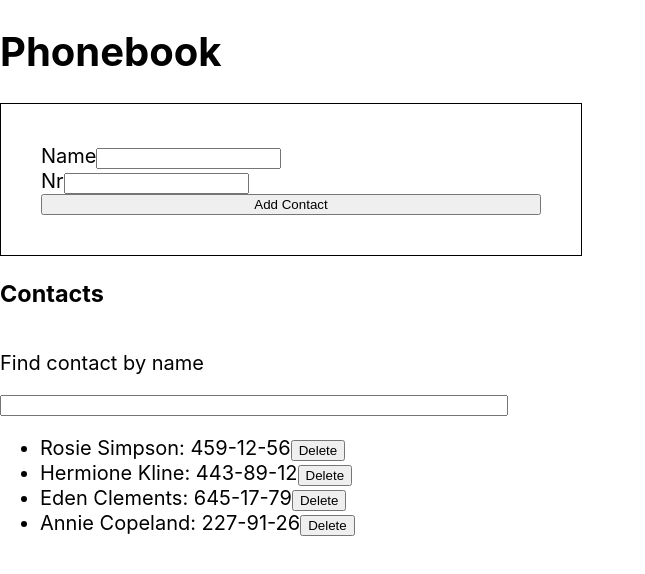
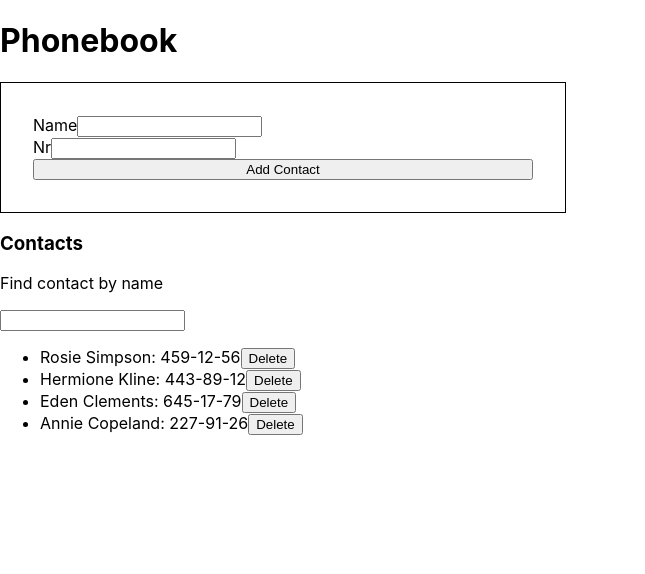
Before and after one commit to Wiecek-K/goit-react-hw-02-phonebook, a React (Create React App) app: page / in a window 1280 px wide. Shown: the top 574 px of the page, without its empty margins (0-645 px from the left). Built offline with nearby package versions, Linux system fonts and the light colour scheme.

Commit message:
fixed issues in CR

```diff
--- a/src/components/App.jsx
+++ b/src/components/App.jsx
@@ -1,17 +1,5 @@
 import Phonebook from './Phonebook';
 
 export const App = () => {
-  return (
-    <div
-      style={{
-        height: '100vh',
-        display: 'flex',
-        flexDirection: 'column',
-        fontSize: 20,
-        color: '#010101',
-      }}
-    >
-      <Phonebook />
-    </div>
-  );
+  return <Phonebook />;
 };
--- a/src/components/ContactForm.jsx
+++ b/src/components/ContactForm.jsx
@@ -1,5 +1,6 @@
 import React, { Component } from 'react';
 import PropTypes from 'prop-types';
+import css from './ContactForm.module.css';
 
 class ContactFormt extends Component {
   static propTypes = {
@@ -7,16 +8,7 @@ class ContactFormt extends Component {
   };
   render() {
     return (
-      <form
-        style={{
-          border: '1px solid black',
-          maxWidth: '500px',
-          padding: '2em',
-          display: 'flex',
-          flexDirection: 'column',
-        }}
-        onSubmit={this.props.onSubmit}
-      >
+      <form className={css.contactForm} onSubmit={this.props.onSubmit}>
         <label>
           Name
           <input
--- /dev/null
+++ b/src/components/ContactForm.module.css
@@ -0,0 +1,7 @@
+.contactForm {
+  border: 1px solid black;
+  max-width: 500px;
+  padding: 2em;
+  display: flex;
+  flex-direction: column;
+}
--- a/src/components/Filter.jsx
+++ b/src/components/Filter.jsx
@@ -1,5 +1,6 @@
 import React, { Component } from 'react';
 import PropTypes from 'prop-types';
+import css from './Filter.module.css';
 
 class Filter extends Component {
   static propTypes = {
@@ -11,9 +12,7 @@ class Filter extends Component {
       <>
         <p>Find contact by name</p>
         <input
-          style={{
-            maxWidth: '500px',
-          }}
+          className={css.input}
           type="text"
           name="filter"
           onChange={this.props.onInputChange}
--- /dev/null
+++ b/src/components/Filter.module.css
@@ -0,0 +1,3 @@
+.input {
+  max-width: '500px';
+}
--- a/src/components/Phonebook.jsx
+++ b/src/components/Phonebook.jsx
@@ -3,6 +3,7 @@ import { nanoid } from 'nanoid';
 import ContactList from './ContactList';
 import Filter from './Filter';
 import ContactFormt from './ContactForm';
+
 class Phonebook extends Component {
   constructor() {
     super();
@@ -16,12 +17,16 @@ class Phonebook extends Component {
       filter: '',
     };
   }
+
   handleSubmit = evt => {
     evt.preventDefault();
     const form = evt.currentTarget;
     const name = form.elements.name.value;
     const number = form.elements.number.value;
-    if (this.state.contacts.some(contact => contact.name === name)) {
+    const isContactExist = this.state.contacts.some(
+      contact => contact.name === name
+    );
+    if (isContactExist) {
       alert(`${name} is already in contacts`);
     } else {
       this.setState(prevState => ({
@@ -37,7 +42,8 @@ class Phonebook extends Component {
       form.reset();
     }
   };
-  onInputChange = e => {
+
+  handleInputChange = e => {
     this.setState({ [e.target.name]: e.target.value });
   };
   filterContacts = () =>
@@ -57,19 +63,15 @@ class Phonebook extends Component {
         <ContactFormt onSubmit={this.handleSubmit} />
         <h3>Contacts</h3>
         <Filter onInputChange={this.onInputChange} />
-        {!this.state.filter ? (
-          <ContactList
-            contacts={this.state.contacts}
-            onDeleteContact={this.deleteContact}
-          />
-        ) : (
-          <ContactList
-            contacts={this.filterContacts()}
-            onDeleteContact={this.deleteContact}
-          />
-        )}
+        <ContactList
+          contacts={
+            !this.stateFilter ? this.state.contacts : this.filterContacts()
+          }
+          onDeleteContact={this.deleteContact}
+        />
       </>
     );
   }
 }
+
 export default Phonebook;
```
